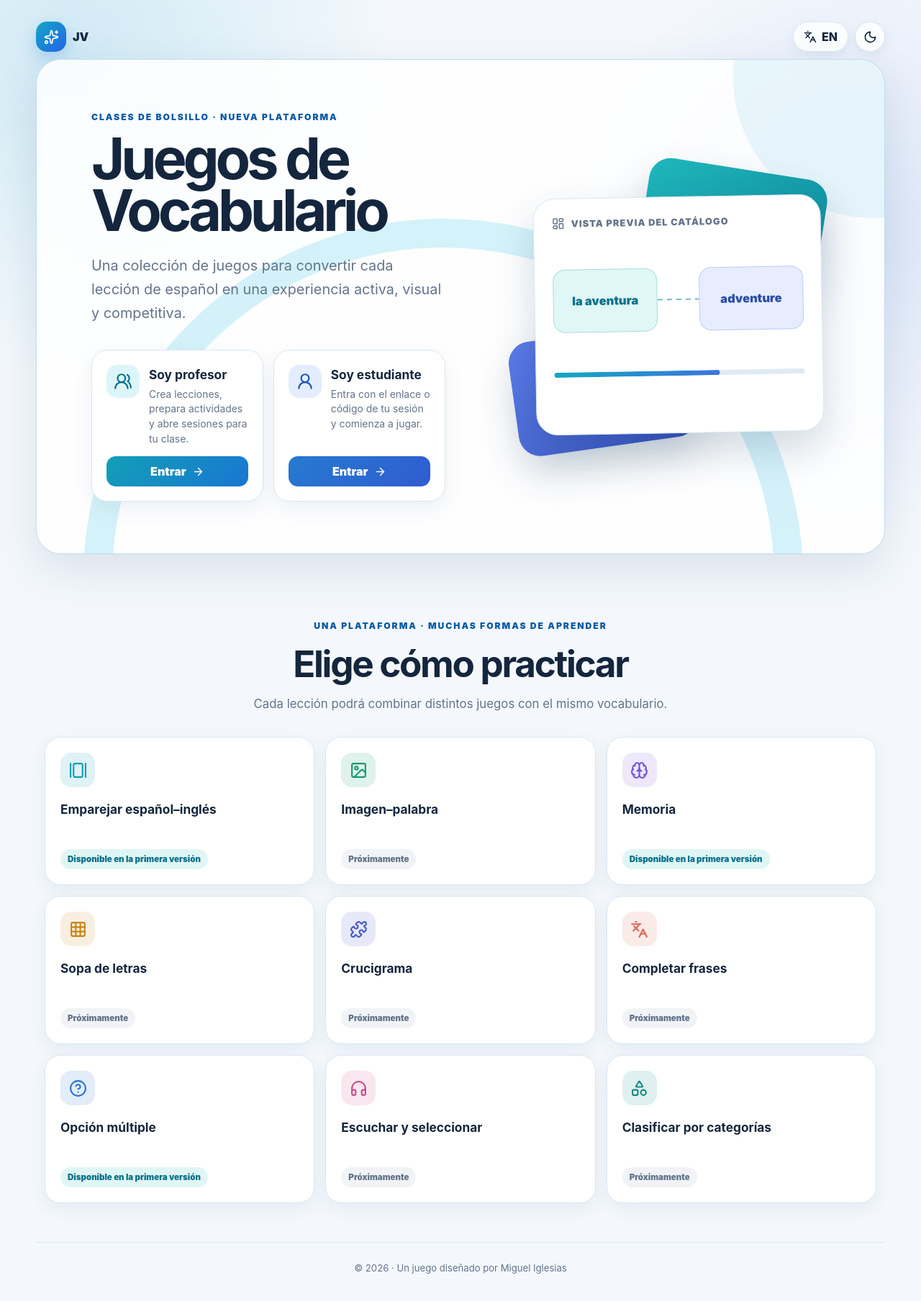
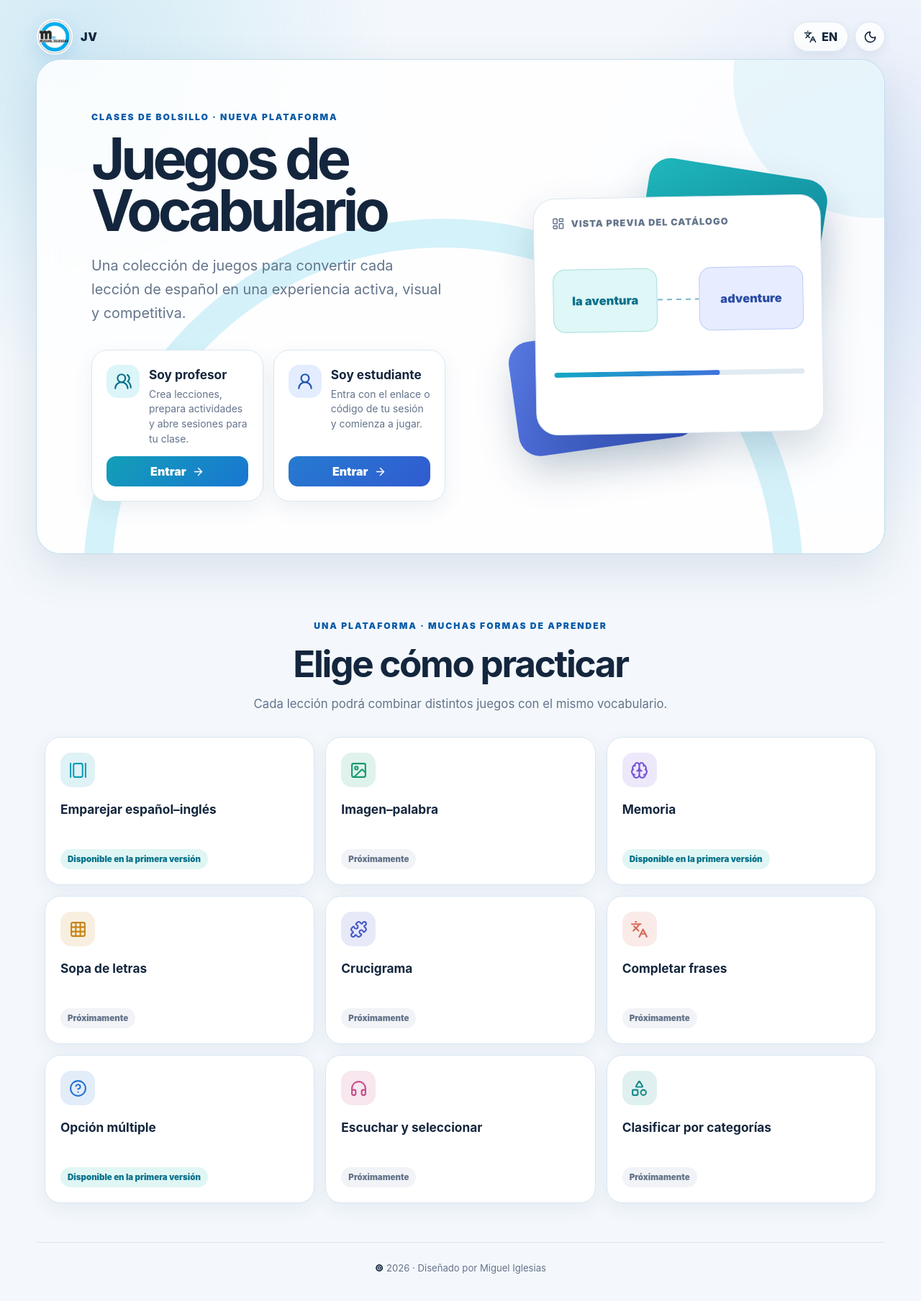
Before and after one commit to migueliglesiascc-create/vocabulario-juegos-miguel-iglesias, a React (Vite) app: page / in a window 1280 px wide. Shown: the whole page at 72% size. Built offline with nearby package versions, Linux system fonts and the light colour scheme.

Commit message:
Add Miguel Iglesias branding and copyleft footer

```diff
--- a/src/App.tsx
+++ b/src/App.tsx
@@ -12,7 +12,6 @@ import {
   Moon,
   Puzzle,
   Shapes,
-  Sparkles,
   Sun,
   UserRound,
   UsersRound,
@@ -36,7 +35,7 @@ const copy = {
     modulesText: 'Cada lección podrá combinar distintos juegos con el mismo vocabulario.',
     available: 'Disponible en la primera versión',
     soon: 'Próximamente',
-    footer: '© 2026 · Un juego diseñado por Miguel Iglesias',
+    footer: '2026 · Diseñado por Miguel Iglesias',
     preview: 'Vista previa del catálogo',
   },
   en: {
@@ -53,7 +52,7 @@ const copy = {
     modulesText: 'Each lesson can combine different games using the same vocabulary.',
     available: 'Available in the first release',
     soon: 'Coming soon',
-    footer: '© 2026 · A game designed by Miguel Iglesias',
+    footer: '2026 · Designed by Miguel Iglesias',
     preview: 'Module catalog preview',
   },
 }
@@ -86,8 +85,8 @@ export function App() {
     <main className="site-shell">
       <nav className="topbar" aria-label={language === 'es' ? 'Controles de la aplicación' : 'Application controls'}>
         <a className="brand-mark" href="#top" aria-label={t.title}>
-          <span className="brand-orbit"><Sparkles size={21} /></span>
-          <span>JV</span>
+          <img className="brand-logo" src={`${import.meta.env.BASE_URL}miguel-iglesias-logo.png`} alt="Miguel Iglesias" />
+          <span className="brand-name">JV</span>
         </a>
         <div className="topbar-actions">
           <button className="utility-button" type="button" onClick={() => setLanguage(language === 'es' ? 'en' : 'es')} aria-label={language === 'es' ? 'Cambiar a inglés' : 'Switch to Spanish'}>
@@ -153,7 +152,7 @@ export function App() {
         </div>
       </section>
 
-      <footer>{t.footer}</footer>
+      <footer><span className="copyleft" aria-label={language === 'es' ? 'Copyleft' : 'Copyleft'}>©</span> {t.footer}</footer>
     </main>
   )
 }
--- a/src/styles.css
+++ b/src/styles.css
@@ -39,8 +39,9 @@ button:focus-visible, a:focus-visible { outline: 3px solid rgba(14, 165, 233, .3
 
 .site-shell { width: min(1180px, calc(100% - 32px)); margin: 0 auto; padding: 20px 0 30px; }
 .topbar { display: flex; align-items: center; justify-content: space-between; min-height: 62px; }
-.brand-mark { display: inline-flex; align-items: center; gap: 9px; color: var(--ink); font-weight: 900; text-decoration: none; }
-.brand-orbit { display: grid; width: 42px; height: 42px; place-items: center; border-radius: 15px; color: #fff; background: linear-gradient(135deg, var(--cyan), #2563eb); box-shadow: 0 10px 22px rgba(25, 118, 210, .23); }
+.brand-mark { display: inline-flex; align-items: center; gap: 10px; color: var(--ink); font-weight: 900; text-decoration: none; }
+.brand-logo { width: 52px; height: 52px; object-fit: contain; border-radius: 50%; filter: drop-shadow(0 7px 12px rgba(25, 118, 210, .16)); }
+.brand-name { font-size: 1rem; letter-spacing: .05em; }
 .topbar-actions { display: flex; align-items: center; gap: 9px; }
 .utility-button, .icon-button { display: inline-flex; height: 42px; align-items: center; justify-content: center; gap: 7px; border: 1px solid var(--line); border-radius: 999px; color: var(--ink); background: var(--surface); font-weight: 800; cursor: pointer; box-shadow: 0 5px 15px rgba(32, 72, 108, .07); }
 .utility-button { padding: 0 14px; }
@@ -93,6 +94,7 @@ h1 { max-width: 700px; margin: 0; font-size: clamp(3.2rem, 6.2vw, 6rem); line-he
 .status-pill.ready { color: #08718b; background: rgba(20, 184, 166, .13); }
 .tone-cyan { --tone: #0e9db5; }.tone-emerald { --tone: #159a6d; }.tone-violet { --tone: #7654d9; }.tone-amber { --tone: #c78516; }.tone-indigo { --tone: #4858c8; }.tone-coral { --tone: #d96955; }.tone-blue { --tone: #2873d1; }.tone-pink { --tone: #c64b87; }.tone-teal { --tone: #168b88; }
 footer { padding: 27px 12px 10px; border-top: 1px solid var(--line); color: var(--muted); text-align: center; font-size: .82rem; }
+.copyleft { display: inline-block; color: var(--ink); font-size: 1.02em; font-weight: 800; transform: scaleX(-1); }
 
 @media (max-width: 900px) {
   .hero { grid-template-columns: 1fr; min-height: auto; padding: 62px 40px; }
```
Also changed, not shown: public/miguel-iglesias-logo.png (added).
